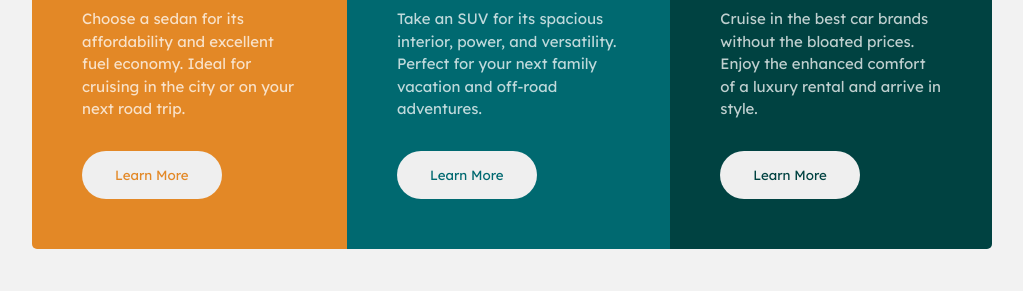
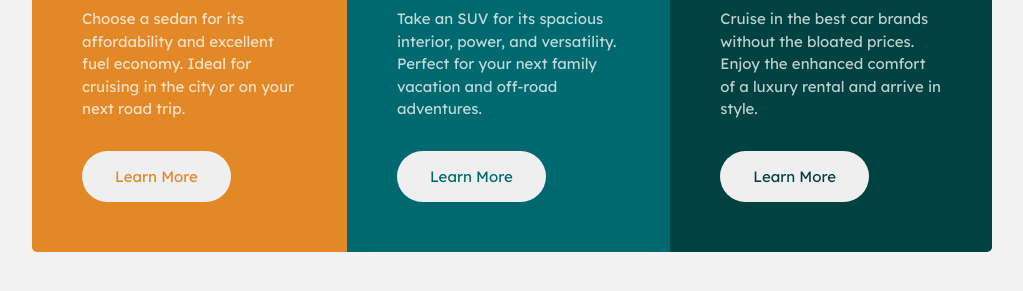
Before and after one commit to pilatech/three-column-preview-card, a plain HTML site: page index.html in a window 1280 px wide. Shown: the part 275-566 px from the top of the page, without its empty margins (128-1151 px from the left). Drawn offline with Linux system fonts and the light colour scheme.

Commit message:
fixing button fonts

```diff
--- a/style.css
+++ b/style.css
@@ -73,7 +73,7 @@ body {
 }
 
 .btn {
- font-family: inherit;
+ font: inherit;
  border: none;
  border-radius: 4rem;
  padding: 1.5rem 3.2rem;
```
Also changed, not shown: 2 other files.
